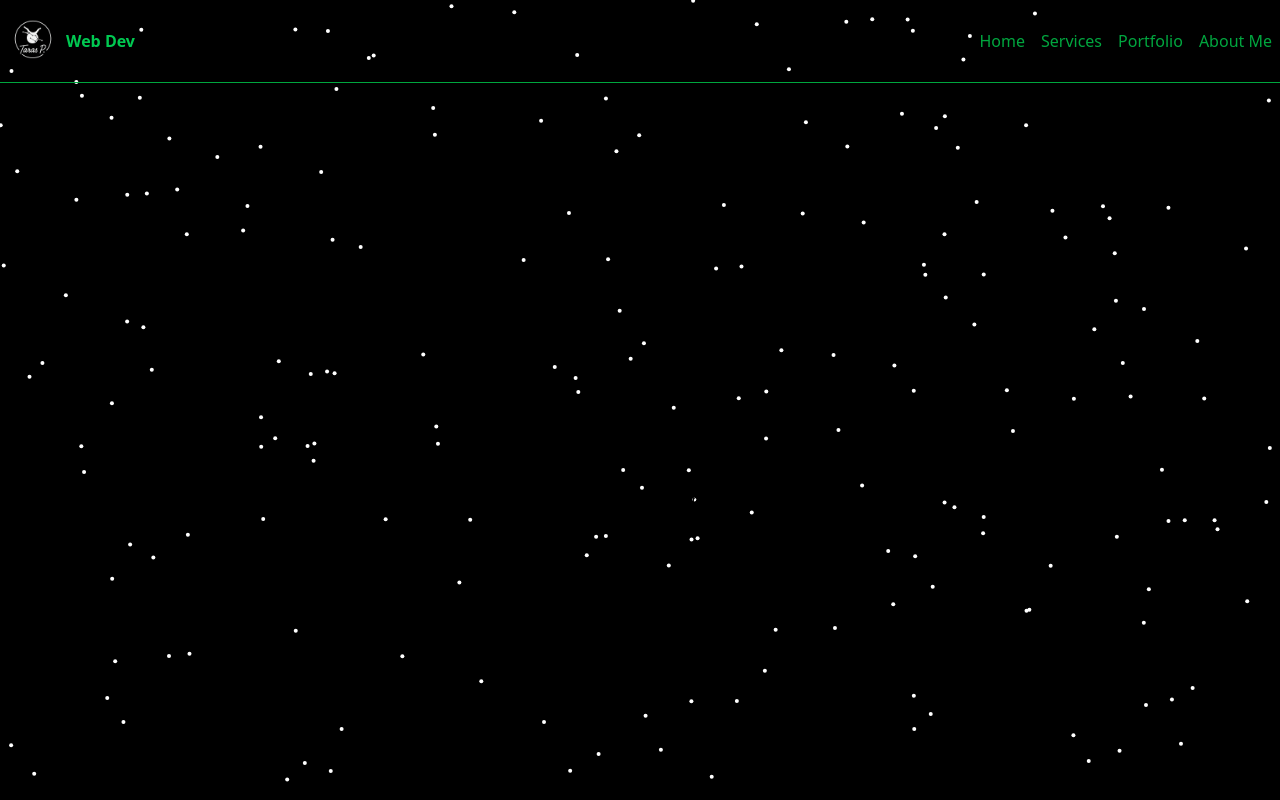
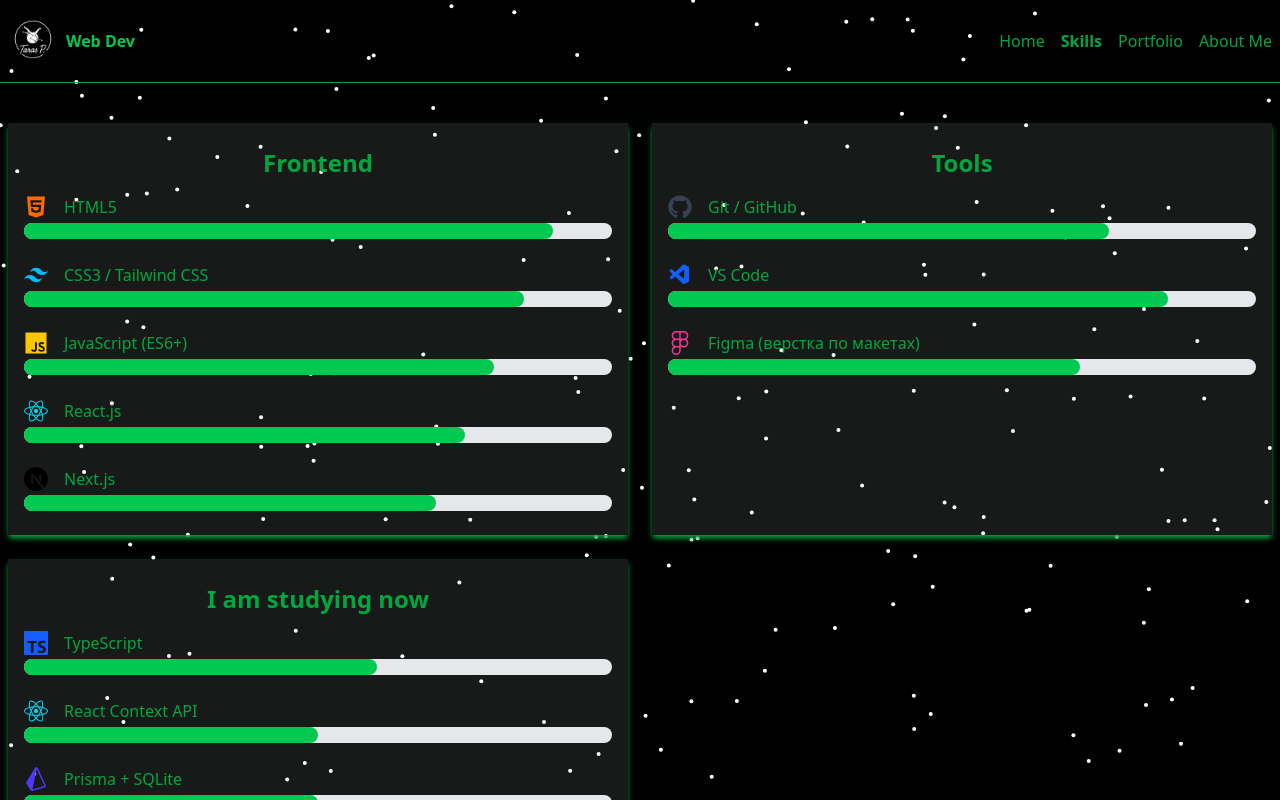
Before and after one commit to lokki931/taras-p, a Next.js app: page /skills in a window 1280 px wide. Before the commit this address had no page. Shown: the top 800 px of the page. Built offline with nearby package versions, Linux system fonts and the light colour scheme.

Commit message:
rn services to skills

```diff
--- a/package.json
+++ b/package.json
@@ -15,7 +15,8 @@
     "react": "^19.0.0",
     "react-dom": "^19.0.0",
     "react-icons": "^5.5.0",
-    "react-simple-typewriter": "^5.0.1"
+    "react-simple-typewriter": "^5.0.1",
+    "uuid": "^11.1.0"
   },
   "devDependencies": {
     "@eslint/eslintrc": "^3",
--- a/src/app/services/page.tsx
+++ /dev/null
@@ -1,11 +0,0 @@
-import { ServicesView } from "@/components/pages/views/services/services-view";
-import { Metadata } from "next";
-
-export const metadata: Metadata = {
-  title: "Services | Portfolio Taras",
-};
-const Page = () => {
-  return <ServicesView />;
-};
-
-export default Page;
--- /dev/null
+++ b/src/app/skills/page.tsx
@@ -0,0 +1,11 @@
+import { SkillsView } from "@/components/pages/views/skills/skills-view";
+import { Metadata } from "next";
+
+export const metadata: Metadata = {
+  title: "Skills | Portfolio Taras",
+};
+const Page = () => {
+  return <SkillsView />;
+};
+
+export default Page;
--- a/src/components/navbar.tsx
+++ b/src/components/navbar.tsx
@@ -1,6 +1,7 @@
 "use client";
 import { useIsMobile } from "@/hooks/is-mobile";
 import Link from "next/link";
+import { v4 as uuidv4 } from "uuid";
 import { usePathname } from "next/navigation";
 import { useState } from "react";
 import clsx from "clsx";
@@ -9,18 +10,22 @@
 
 const links = [
   {
+    id: uuidv4(),
     href: "/",
     name: "Home",
   },
   {
-    href: "/services",
-    name: "Services",
+    id: uuidv4(),
+    href: "/skills",
+    name: "Skills",
   },
   {
+    id: uuidv4(),
     href: "/portfolio",
     name: "Portfolio",
   },
   {
+    id: uuidv4(),
     href: "/about",
     name: "About Me",
   },
@@ -46,9 +51,9 @@
         )}
         {isOpen && (
           <ul className="fixed inset-0 bg-green-800 flex flex-col  justify-center gap-y-5 z-1">
-            {links.map((link, idx) => (
+            {links.map((link) => (
               <li
-                key={link.name + idx}
+                key={link.id}
                 className="max-w-3/4 w-full mx-auto flex flex-col"
               >
                 <Link
@@ -70,8 +75,8 @@
   return (
     <nav>
       <ul className="flex gap-x-4">
-        {links.map((link, idx) => (
-          <li key={link.name + idx}>
+        {links.map((link) => (
+          <li key={link.id}>
             <Link
               href={link.href}
               className={clsx(
--- a/src/components/pages/views/services/services-view.tsx
+++ b/src/components/pages/views/skills/skills-view.tsx
@@ -71,7 +71,7 @@
   },
 ];
 
-export function ServicesView() {
+export function SkillsView() {
   return (
     <Container>
       <div className="grid grid-cols-1 md:grid-cols-2 gap-6 text-green-600 py-6">
```
Also changed, not shown: src/components/pages/views/skills/section.tsx (renamed from src/components/pages/views/services/section.tsx), 1 other file (tests, documents, lock files or other folders).
